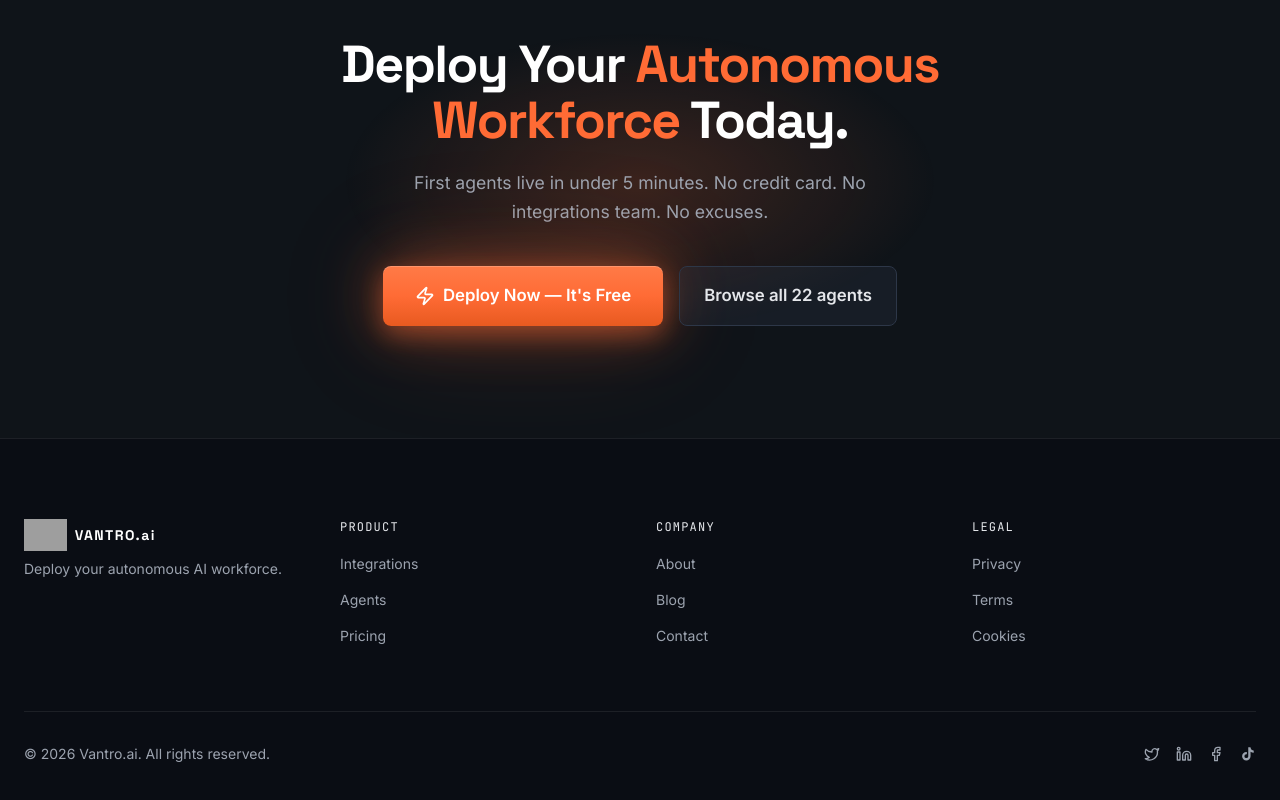
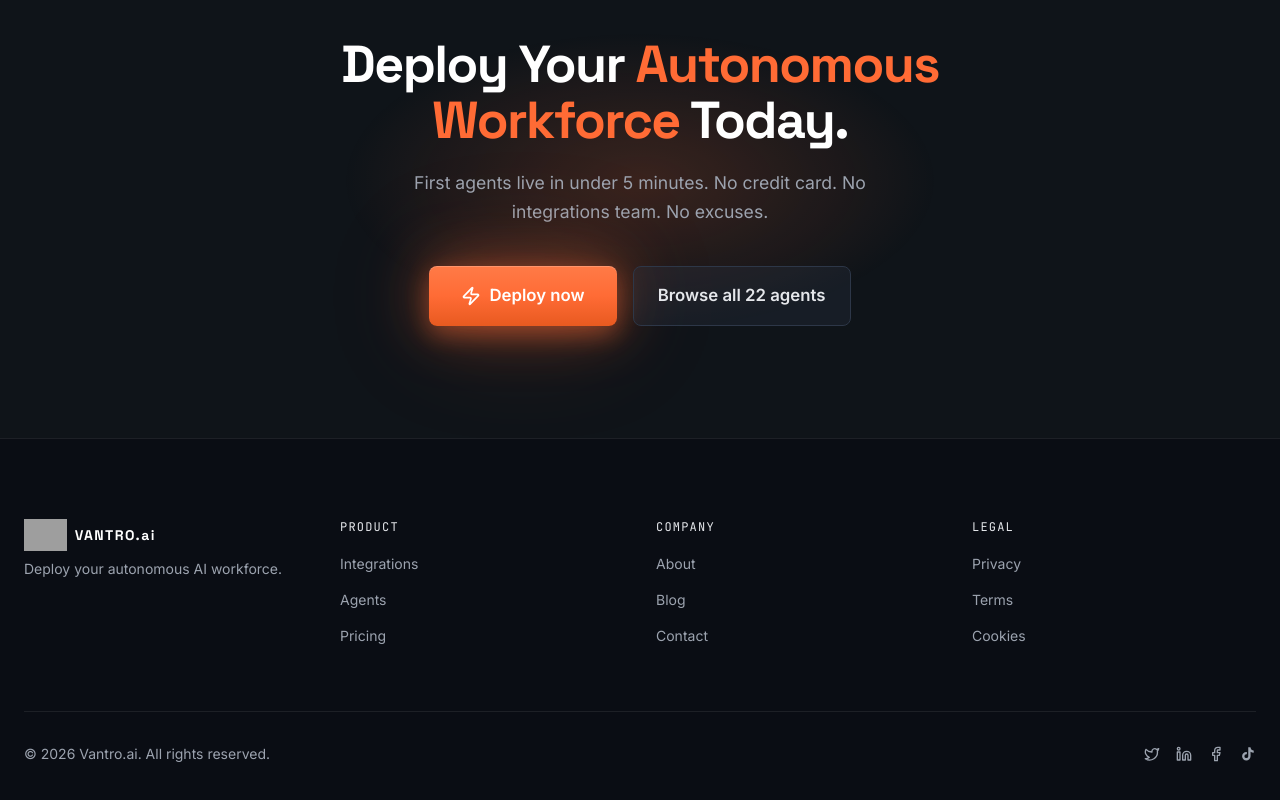
Before and after one commit to marksalman76-hub/vantro-ai, a React (Vite) app: page / in a window 1280 px wide. Shown: the part 6740-7540 px from the top of the page. Built offline with nearby package versions, Linux system fonts and the light colour scheme; grey boxes are pictures that could not be loaded.

Commit message:
fix: CTA text Deploy Now -> Deploy now, remove It's Free suffix
Co-Authored-By: Claude Sonnet 4.6 <noreply@anthropic.com>

```diff
--- a/src/components/CTAFooter.tsx
+++ b/src/components/CTAFooter.tsx
@@ -85,7 +85,7 @@ export function CTAFooter() {
             }}
           >
             <Zap size={20} />
-            Deploy Now — It's Free
+            Deploy now
           </a>
           <a
             href="#agents"
--- a/src/components/Hero.tsx
+++ b/src/components/Hero.tsx
@@ -280,7 +280,7 @@ export function Hero() {
                 style={{ padding: '0.875rem 1.75rem', borderRadius: '0.5rem', fontSize: '1rem', fontWeight: 700, textDecoration: 'none', boxShadow: '0 0 40px rgba(255,107,53,0.35), 0 4px 20px rgba(255,107,53,0.40), inset 0 1px 0 rgba(255,255,255,0.20)' }}
               >
                 <Zap size={18} />
-                Deploy Now — It's Free
+                Deploy now
               </a>
               <a
                 href="#agents"
--- a/src/components/Navbar.tsx
+++ b/src/components/Navbar.tsx
@@ -83,7 +83,7 @@ export function Navbar() {
                 style={{ padding: '0.5rem 1.25rem', borderRadius: '0.375rem', fontSize: '0.875rem', textDecoration: 'none' }}
               >
                 <Zap size={14} />
-                Deploy Now
+                Deploy now
               </a>
             </div>
 
@@ -128,7 +128,7 @@ export function Navbar() {
                 style={{ padding: '0.75rem 1.5rem', borderRadius: '0.375rem', fontSize: '0.95rem', justifyContent: 'center', marginTop: '0.5rem', textDecoration: 'none' }}
               >
                 <Zap size={16} />
-                Deploy Now
+                Deploy now
               </a>
             </div>
           </motion.div>
```
